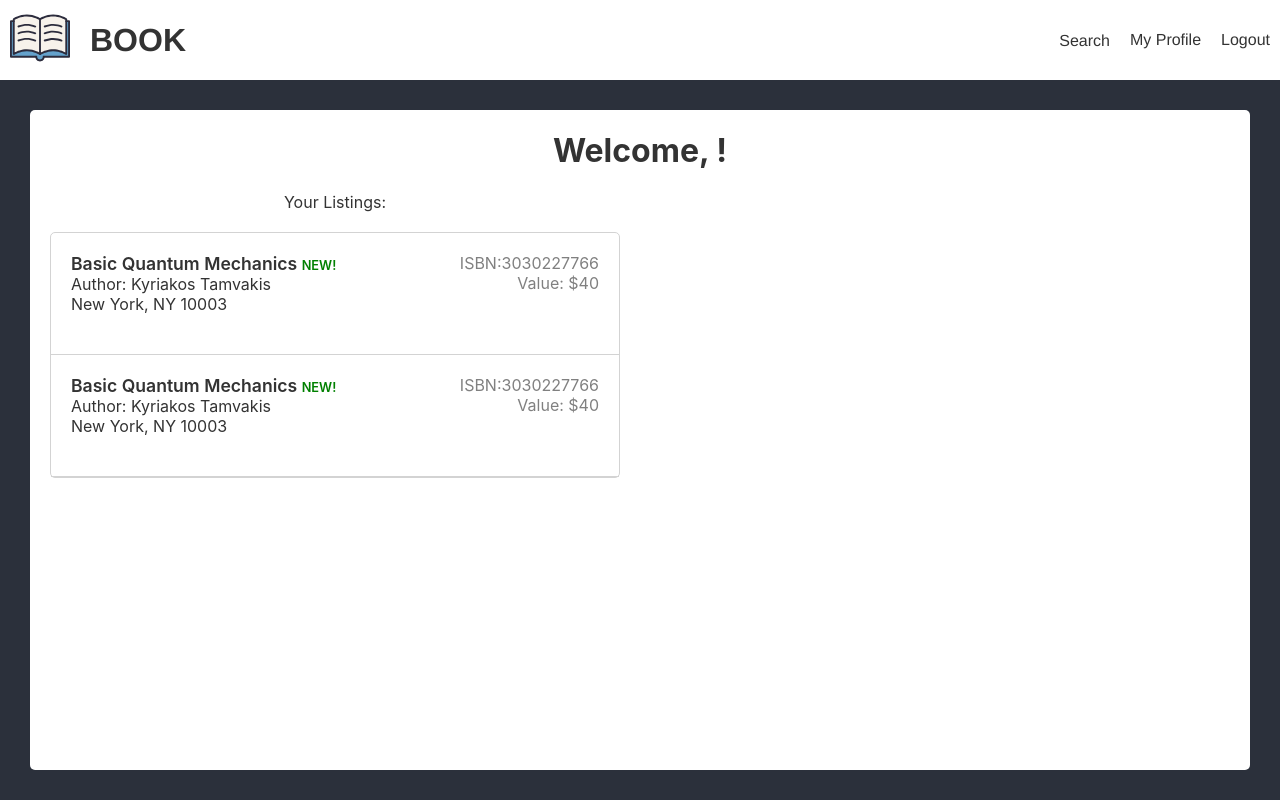
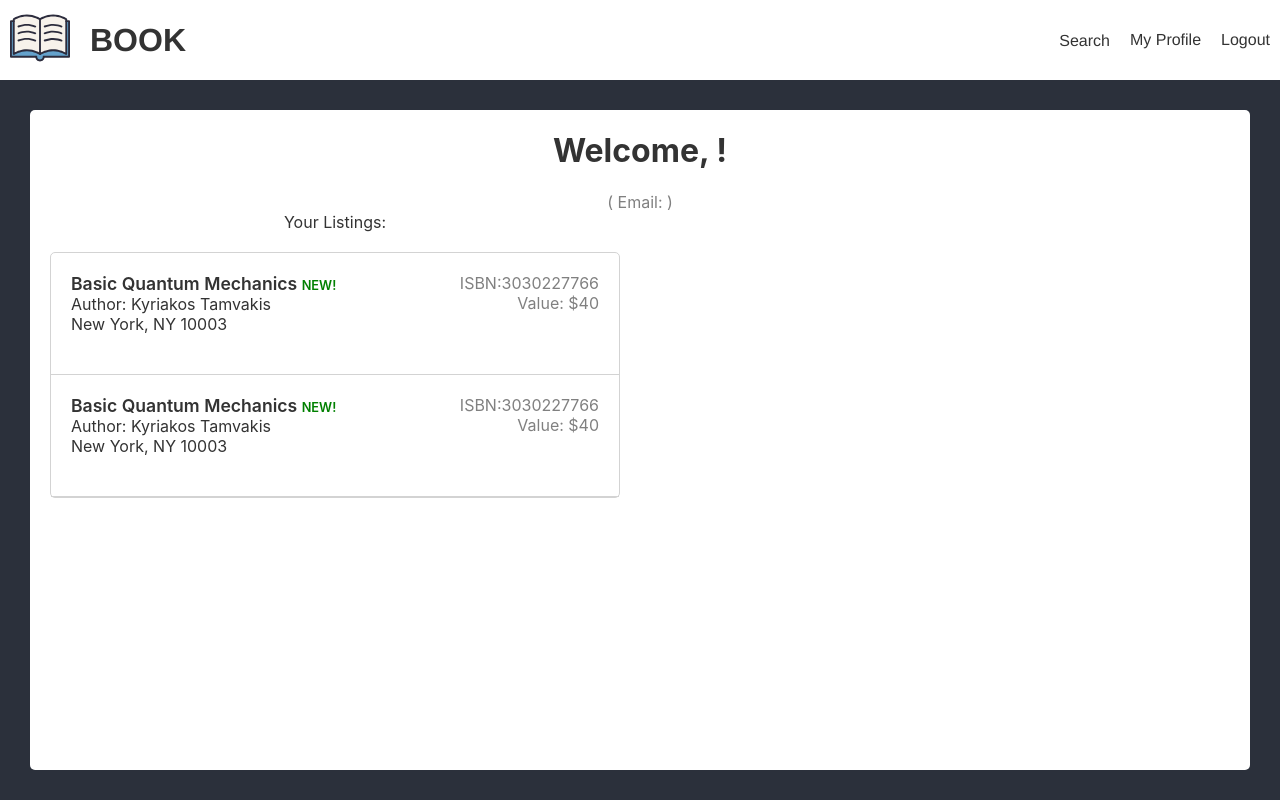
Before and after one commit to cececombemale/booktrader, a React (Create React App) app in the folder client/: page /profile in a window 1280 px wide. Built offline with nearby package versions, Linux system fonts and the light colour scheme; no server answers; sample sign-in values are in the browser's storage.

Commit message:
Added some communication

```diff
--- a/client/src/App.css
+++ b/client/src/App.css
@@ -21,6 +21,12 @@ a{
 }
 .navitem{
   margin-left:20px;
+}
+.cap{
+  text-transform: capitalize;
+}
+#email{
+  color:grey;
 }
 #navProfile{
   display:none;
--- a/client/src/component/profile.component.js
+++ b/client/src/component/profile.component.js
@@ -7,6 +7,7 @@ export default class Profile extends Component {
         super(props);
         this.state = {
             username : "",
+            email:"",
             navigate: false
         }
     }
@@ -27,7 +28,8 @@ export default class Profile extends Component {
             console.log(reply)
             // TODO: Add check to see if returned in good
             this.setState({
-                username : reply.username
+                username : reply.username,
+                email:reply.email,
             });
         } catch (e) {
             console.log(e);
@@ -56,8 +58,8 @@ export default class Profile extends Component {
                 <div id="profilePadder">
                     <div id="profile">
                         <div>
-                            <h1 id="profileWelcome"> Welcome, {this.state.username}!</h1>
-                            <div></div>
+                            <h1 id="profileWelcome"> Welcome, <span className="cap">{this.state.username}</span>!</h1>
+                            <div id="email" >( Email: <a href={"mailto:" + this.state.email}>{this.state.email}</a> )</div>
                         </div>
                         <div className="row">
 
```
Also changed, not shown: 1 other file (tests, documents, lock files or other folders).
